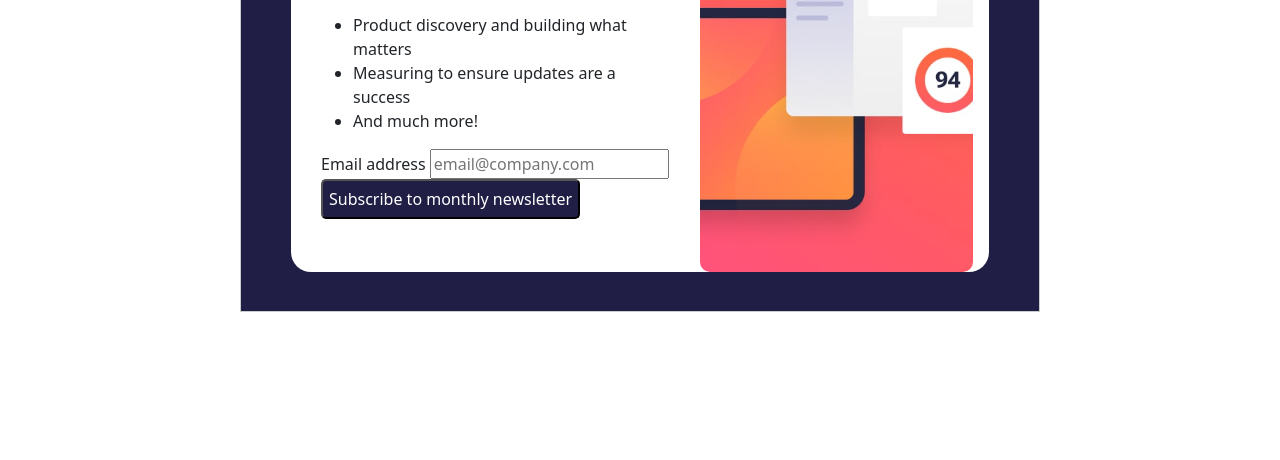
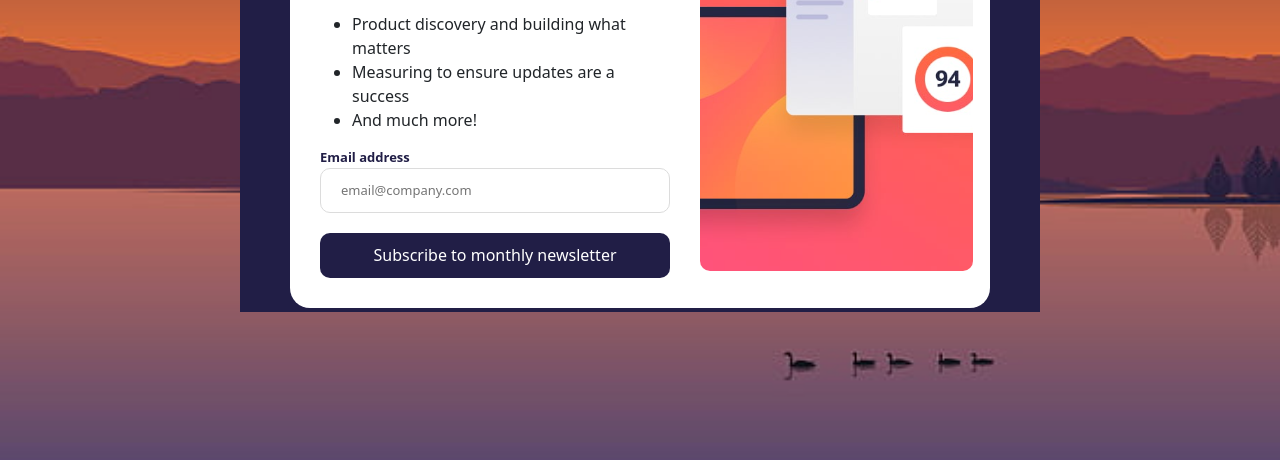
Before and after one commit to AlceaXich/FrontendMentor, a plain HTML site: page newsletter-sign-up-with-success-message-main/main.html in a window 1280 px wide. Shown: the part 338-798 px from the top of the page. Drawn offline with nearby package versions, Linux system fonts and the light colour scheme.

Commit message:
Mejora de los estilos

```diff
--- a/newsletter-sign-up-with-success-message-main/main.html
+++ b/newsletter-sign-up-with-success-message-main/main.html
@@ -9,11 +9,16 @@
   <script src="https://cdn.jsdelivr.net/npm/bootstrap@5.3.1/dist/js/bootstrap.bundle.min.js" integrity="sha384-HwwvtgBNo3bZJJLYd8oVXjrBZt8cqVSpeBNS5n7C8IVInixGAoxmnlMuBnhbgrkm" crossorigin="anonymous"></script>
   <title>Frontend Mentor | Newsletter sign-up form with success message</title>
   <style>
+    body{
+      background-image: url(./assets/images/background.jpg);
+      background-size: cover;
+      background-position: center;
+      background-attachment: fixed; /* Esto evita que el fondo se desplace con el contenido */
+    }
     .centrado {
       width: 800px; /* Tamaño en píxeles */
       height: 500px; /* Tamaño en píxeles */
       background-color: #211e46;
-      border: 1px solid #ccc;
     }
     .secundario {
       background-color: white;
@@ -32,10 +37,32 @@
       border-radius: 10px;
     }
     button{
-      border-radius: 5px;
       background-color:#211e46 ;
       color: white;
-      height: 40px;
+      margin-top: 20px;
+      height: 45px;
+      border-radius: 10px;
+      border: none;
+      width: 100%;
+    }
+    input{
+      padding-left: 20px;
+      border-radius: 10px;
+      height: 45px;
+      border: 1px solid gainsboro;
+      font-size: small;
+      width: 100%;
+    }
+    input::placeholder{
+
+      font-size: small;
+    }
+
+    label{
+      display: block;
+      font-size: small;
+      font-weight: bold;
+      color:#211e46;
     }
   </style>
 </head>
@@ -54,6 +81,7 @@
             <li>And much more!</li>
           </ul>
           <label for="miInput">Email address</label>
+
           <input type="text" id="miInput" name="nombre" placeholder="email@company.com">
           <button>Subscribe to monthly newsletter</button>
         </div>
```
Also changed, not shown: newsletter-sign-up-with-success-message-main/assets/images/background.jpg (renamed from newsletter-sign-up-with-success-message-main/assets/css/background.jpg).
